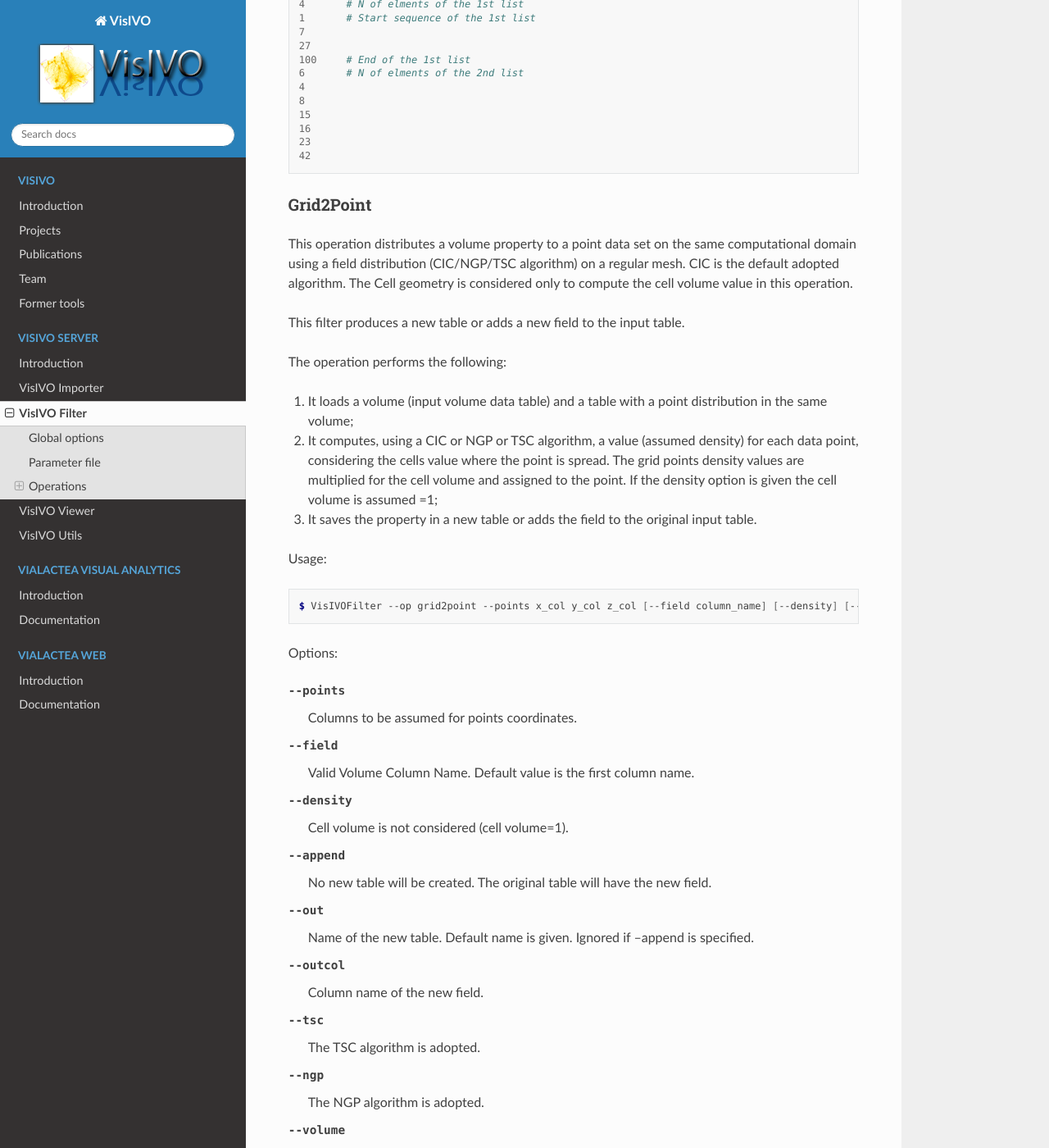
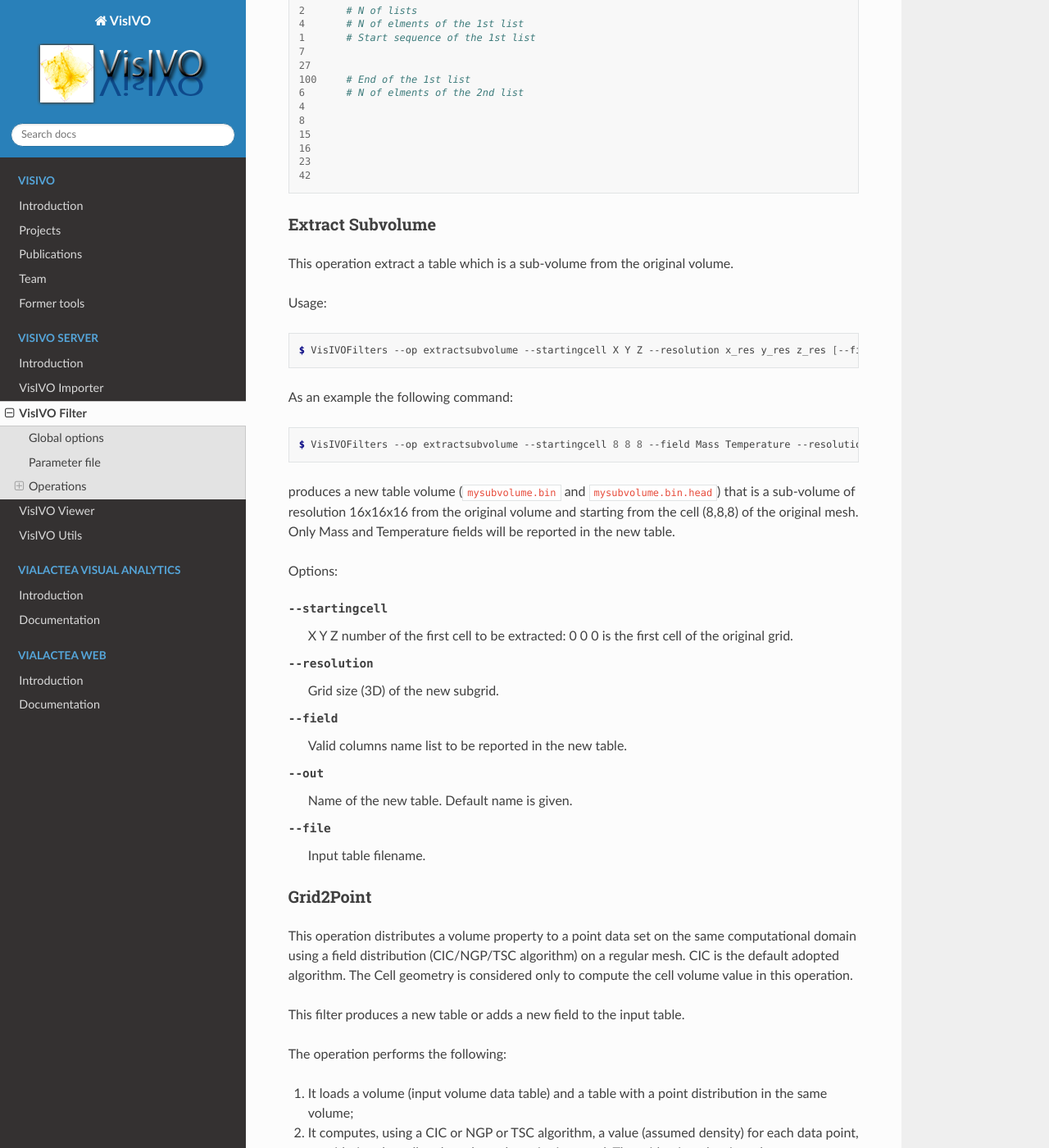
Before and after one commit to VisIVOLab/VisIVO-doc, a Sphinx documentation site: the page built from source/server/visivo_filter.rst, in a window 1280 px wide and 1400 px high, scrolled down 9170 px. Shown: the whole window at 82% size. Built offline with Sphinx 7.4.7 and the Read the Docs theme 2.0.0, drawn with Linux system fonts in a browser that asks for light colours.

Commit message:
Filter: added Extract Subvolume

```diff
--- a/source/server/visivo_filter.rst
+++ b/source/server/visivo_filter.rst
@@ -343,6 +343,40 @@
     23
     42
 
+Extract Subvolume
+^^^^^^^^^^^^^^^^^
+This operation extract a table which is a sub-volume from the original volume.
+
+Usage:
+
+.. code-block:: console
+
+    $ VisIVOFilters --op extractsubvolume --startingcell X Y Z --resolution x_res y_res z_res [--field column_names] [--out filename_out.bin] [--help] [--file] inputFile.bin
+
+As an example the following command:
+
+.. code-block:: console
+
+    $ VisIVOFilters --op extractsubvolume --startingcell 8 8 8 --field Mass Temperature --resolution 16 16 16 --out mysubvolume.bin --file inputFile.bin
+
+produces a new table volume (:file:`mysubvolume.bin` and :file:`mysubvolume.bin.head`) that is a sub-volume of resolution 16x16x16 from the original volume and starting from the cell (8,8,8) of the original mesh. Only Mass and Temperature fields will be reported in the new table.
+
+Options:
+
+--startingcell
+    X Y Z number of the first cell to be extracted: 0 0 0 is the first cell of the original grid.
+
+--resolution
+    Grid size (3D) of the new subgrid.
+
+--field
+    Valid columns name list to be reported in the new table.
+
+--out
+    Name of the new table. Default name is given.
+
+--file
+    Input table filename.
 
 Grid2Point
 ^^^^^^^^^^
```
